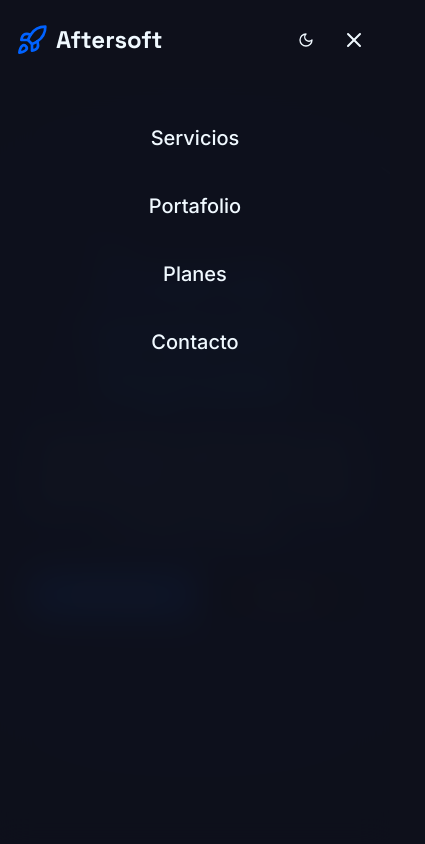
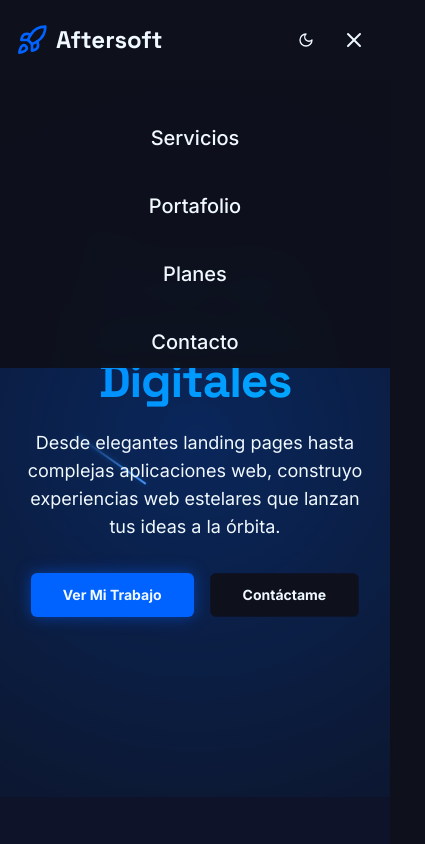
Before and after one commit to krat0z45/aftersoft, a Next.js app: page / in a window 390 px wide. Both pictures are taken after a click on the button 354 px from the left and 40 px from the top of the page. Shown: the top 844 px of the page, 425 px wide, since content can reach past the window. Built offline with nearby package versions, Linux system fonts and the light colour scheme.

Commit message:
Actualización: desplazamiento hiden ancho hero navbar new2

```diff
--- a/src/app/globals.css
+++ b/src/app/globals.css
@@ -48,16 +48,25 @@
 }
 
 @layer base {
+  /* Añadido max-width y overflow-x para prevenir desbordamiento */
   html {
+    max-width: 100vw;
+    overflow-x: hidden;
     scroll-behavior: smooth;
   }
+
+  body {
+    max-width: 100vw;
+    overflow-x: hidden;
+    @apply bg-background text-foreground;
+  }
+
+  /* Añadido para todos los elementos */
   * {
     @apply border-border;
+    max-width: 100%;
   }
-  body {
-    @apply bg-background text-foreground;
-    overflow-x: hidden;
-  }
+
   section {
     @apply py-16 md:py-24;
   }
@@ -103,7 +112,6 @@
     background: radial-gradient(circle, hsla(var(--primary) / 0.4) 0%, hsla(var(--primary) / 0) 70%);
 }
 
-
 @keyframes pulse-glow {
   0% { transform: scale(0.8); opacity: 0.5; }
   50% { transform: scale(1.2); opacity: 0.8; }
--- a/src/components/layout/header.tsx
+++ b/src/components/layout/header.tsx
@@ -30,7 +30,7 @@ export function Header() {
   return (
     <header
       className={cn(
-        "sticky top-0 z-30 w-full transition-all duration-300", // Reducido z-index
+        "sticky top-0 z-30 w-full transition-all duration-300",
         isScrolled ? "bg-background/80 backdrop-blur-md border-b border-border/50" : "bg-transparent"
       )}
     >
@@ -62,10 +62,10 @@ export function Header() {
 
       {isMenuOpen && (
         <div
-          className="fixed inset-0 top-20 z-20 bg-background/95 backdrop-blur-lg md:hidden w-full overflow-x-hidden"
+          className="fixed inset-x-0 top-20 z-20 bg-background/95 backdrop-blur-lg md:hidden overflow-x-hidden"
           onClick={closeMenu}
         >
-          <nav className="flex flex-col items-center gap-4 px-4 pt-8 w-full max-w-full">
+          <nav className="container mx-auto flex flex-col items-center gap-4 px-4 pt-8">
             {navLinks.map((link) => (
                 <Link
                   key={link.href}
```
